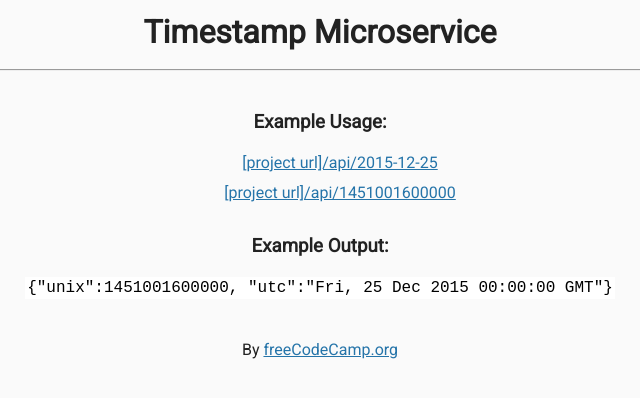
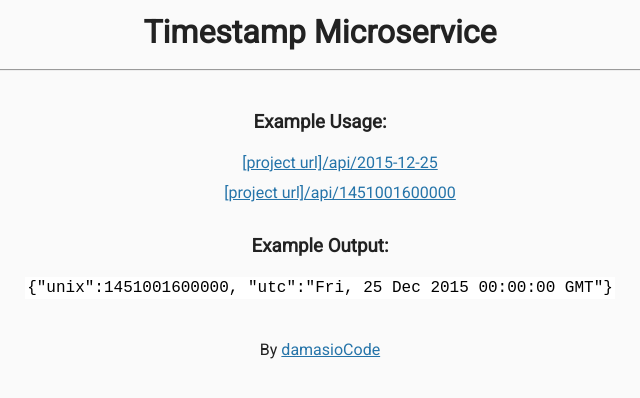
Before and after one commit to damasioCode/timestamp_microservice, a website: page views/index.html in a window 1280 px wide. Shown: the full height of the page, 320-960 px from the left. Drawn offline with Linux system fonts and the light colour scheme; files that its build step writes are made by us from their sources.

Commit message:
update name

```diff
--- a/views/index.html
+++ b/views/index.html
@@ -25,7 +25,7 @@
     </div>
     <div class="footer">
       <p>
-        By <a href="https://www.freecodecamp.org/">freeCodeCamp.org</a>
+        By <a href="https://github.com/damasioCode">damasioCode</a>
       </p>
     </div>
   </body>
```
